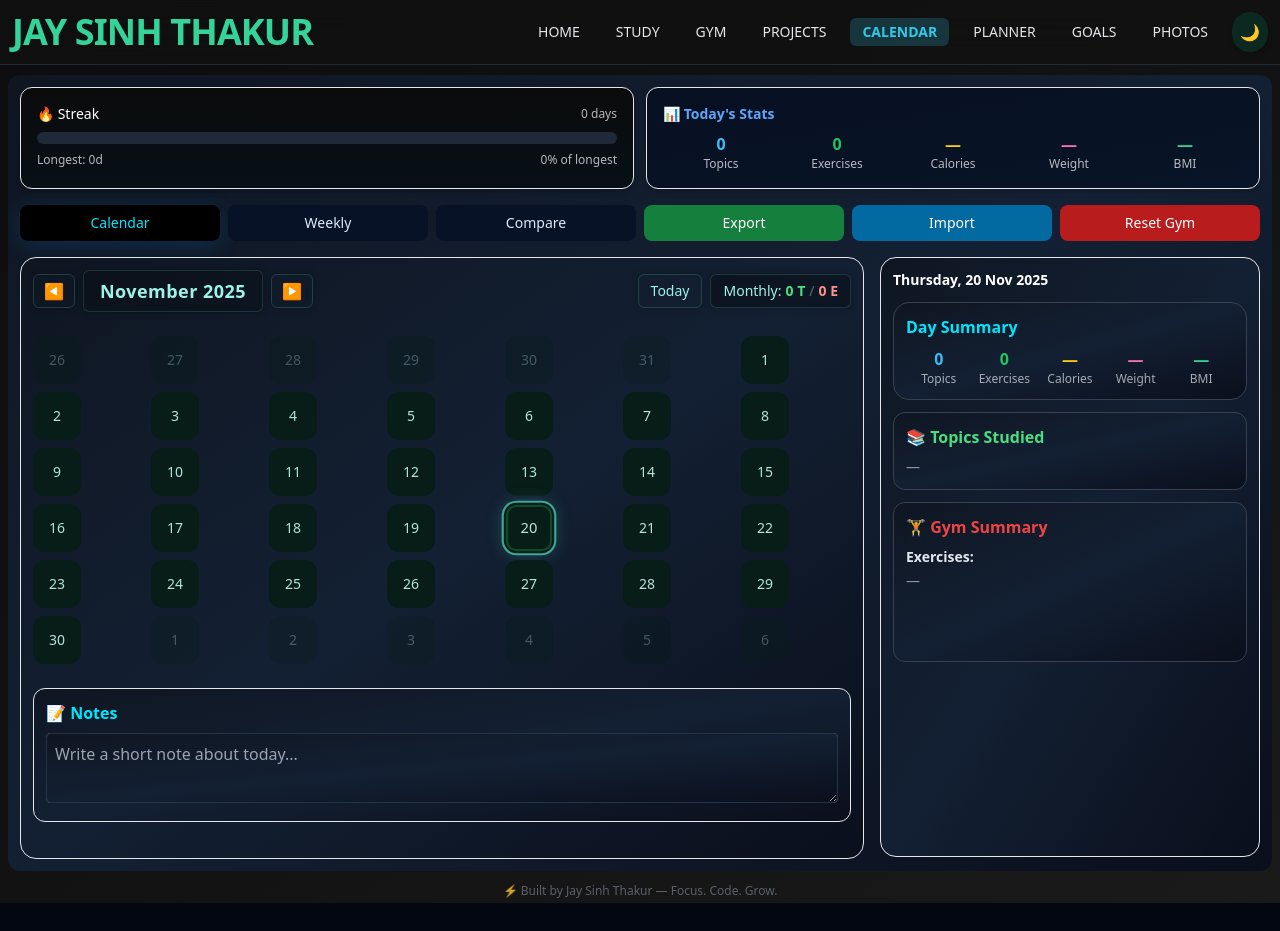
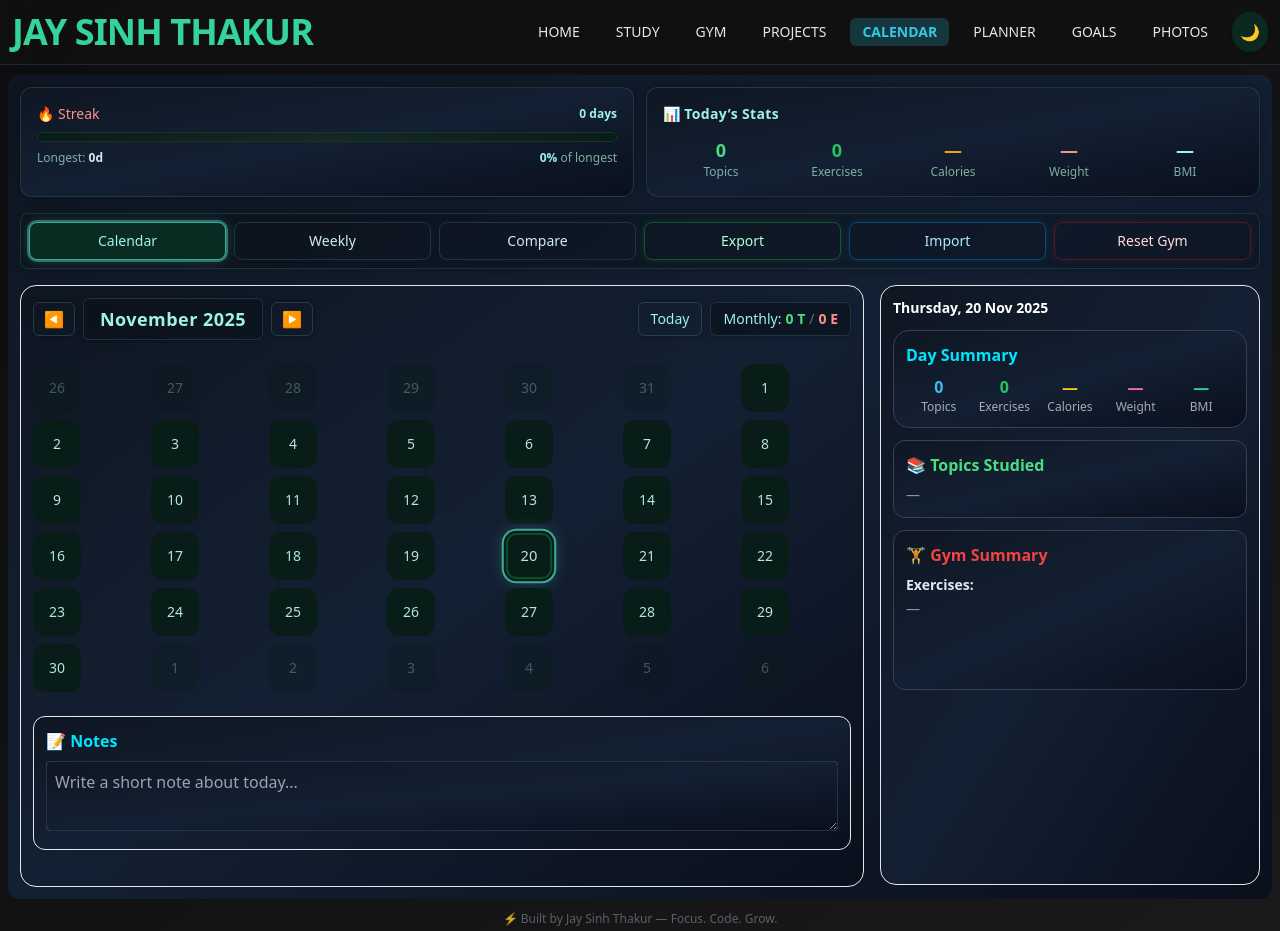
Before and after one commit to SpaceWandererr/fitness-dashboard, a React (Vite) app: page /calendar in a window 1280 px wide. Before the commit the page ends 903 px from the top, so only its background shows below. Built offline with nearby package versions, Linux system fonts and the light colour scheme.

Commit message:
Enhance Calendar component with improved styling, gradient backgrounds, and updated button designs for better user experience

```diff
--- a/src/components/Calendar.jsx
+++ b/src/components/Calendar.jsx
@@ -464,65 +464,135 @@ export default function CalendarFullDarkUpdated() {
       {/* Top Controls */}
       <div className="lg:col-span-3 flex flex-col gap-4">
         <div className="grid grid-cols-1 sm:grid-cols-2 gap-3">
-          <div className="rounded-xl p-4 border bg-gradient-to-b from-[#0b0b0b] to-[#071016] shadow-md transition-all duration-300 text-white">
-            <div className="flex items-center justify-between mb-2">
-              <div className="text-sm font-medium">🔥 Streak</div>
-              <div className="text-xs opacity-70">
+          <div
+            className="
+            bg-gradient-to-br from-[#0F0F0F] via-[#183D3D] to-[#0F0F0F]
+            dark:from-[#0F1622] dark:via-[#132033] dark:to-[#0A0F1C]
+             rounded-xl p-4
+             bg-black/30
+             border border-[#2F6B60]/40
+             backdrop-blur-sm
+             shadow-[0_0_12px_rgba(0,0,0,0.35)]
+             transition-all duration-300
+             text-[#E8FFFA]
+           "
+          >
+            {/* Header */}
+            <div className="flex items-center justify-between mb-2          ">
+              <div className="text-sm font-medium text-[#FF8F8F] flex items-center gap-1">
+                🔥 <span>Streak</span>
+              </div>
+              <div className="text-xs text-[#9FF2E8] font-semibold">
                 {streakInfo.current} days
               </div>
             </div>
-            <div className="w-full h-3 bg-gray-800 rounded-full overflow-hidden">
+
+            {/* Progress Bar */}
+            <div className="relative w-full h-2.5 bg-[#081C18] rounded-full overflow-hidden border border-[#2F6B60]/30">
+
+              {/* Subtle background glow */}
+              <div className="absolute inset-0 bg-gradient-to-r from-transparent via-white/5 to-transparent" />
+
+              {/* Fill */}
               <div
-                className="h-full bg-gradient-to-r from-green-500 to-blue-500 transition-all"
+                className={`
+        h-full rounded-full transition-all duration-700
+        ${streakInfo.percent < 50
+                    ? "bg-gradient-to-r from-[#0F766E] to-[#22C55E] shadow-[0_0_6px_#22C55E]"
+                    : "bg-gradient-to-r from-[#7A1D2B] to-[#FF8F8F] shadow-[0_0_8px_#FF8F8F]"
+                  }
+      `}
                 style={{ width: `${streakInfo.percent}%` }}
               />
             </div>
-            <div className="mt-2 text-xs opacity-70 flex justify-between">
-              <span>Longest: {streakInfo.longest}d</span>
-              <span>{streakInfo.percent}% of longest</span>
+
+            {/* Footer Info */}
+            <div className="mt-2 text-xs text-[#7FAFA4] flex justify-between">
+              <span>Longest: <b className="text-[#CDEEE8]">{streakInfo.longest}d</b></span>
+              <span>
+                <b className="text-[#9FF2E8]">{streakInfo.percent}%</b> of longest
+              </span>
             </div>
           </div>
 
+
           {/* Today's Stats (replaces quote) */}
-          <div className="rounded-xl p-4 border bg-gradient-to-br from-[#071022] to-[#081427] shadow-md transition-all duration-300 text-white">
-            <div className="text-sm font-semibold text-[#60a5fa] mb-1">
-              📊 Today's Stats
+          <div
+            className="
+            bg-gradient-to-br from-[#0F0F0F] via-[#183D3D] to-[#0F0F0F]
+            dark:from-[#0F1622] dark:via-[#132033] dark:to-[#0A0F1C]
+    rounded-xl p-4
+    bg-black/30
+    border border-[#2F6B60]/40
+    backdrop-blur-sm
+    shadow-[0_0_12px_rgba(0,0,0,0.35)]
+    transition-all duration-300
+    text-[#E8FFFA]
+  "
+          >
+            {/* Title */}
+            <div className="text-sm font-semibold text-[#9FF2E8] tracking-wide flex items-center gap-1 mb-2">
+              📊 <span>Today’s Stats</span>
             </div>
-            <div className="grid grid-cols-5 text-center mt-2">
+
+            {/* Stats Grid */}
+            <div className="grid grid-cols-5 text-center mt-3 gap-y-2">
+
+              {/* Topics */}
               <div>
-                <p className="text-[#38bdf8] font-semibold">
+                <p className="text-[#4ADE80] font-semibold text-lg">
                   {todayStats.topics}
                 </p>
-                <p className="text-xs opacity-70">Topics</p>
+                <p className="text-xs text-[#7FAFA4]">Topics</p>
               </div>
+
+              {/* Exercises */}
               <div>
-                <p className="text-[#22c55e] font-semibold">
+                <p className="text-[#22C55E] font-semibold text-lg">
                   {todayStats.exercises}
                 </p>
-                <p className="text-xs opacity-70">Exercises</p>
+                <p className="text-xs text-[#7FAFA4]">Exercises</p>
               </div>
+
+              {/* Calories */}
               <div>
-                <p className="text-[#facc15] font-semibold">
+                <p className="text-[#F59E0B] font-semibold text-lg">
                   {todayStats.calories}
                 </p>
-                <p className="text-xs opacity-70">Calories</p>
+                <p className="text-xs text-[#7FAFA4]">Calories</p>
               </div>
+
+              {/* Weight */}
               <div>
-                <p className="text-[#f472b6] font-semibold">
+                <p className="text-[#FF8F8F] font-semibold text-lg">
                   {todayStats.weight}
                 </p>
-                <p className="text-xs opacity-70">Weight</p>
+                <p className="text-xs text-[#7FAFA4]">Weight</p>
               </div>
+
+              {/* BMI */}
               <div>
-                <p className="text-[#34d399] font-semibold">{todayStats.bmi}</p>
-                <p className="text-xs opacity-70">BMI</p>
+                <p className="text-[#9FF2E8] font-semibold text-lg">
+                  {todayStats.bmi}
+                </p>
+                <p className="text-xs text-[#7FAFA4]">BMI</p>
               </div>
+
             </div>
           </div>
+
         </div>
 
         {/* Buttons */}
-        <div className="grid grid-cols-2 sm:grid-cols-3 lg:grid-cols-6 gap-2 text-center">
+        <div className="
+  grid grid-cols-2 sm:grid-cols-3 lg:grid-cols-6 gap-2 text-center
+  p-2 rounded-lg
+  bg-black/20
+  border border-[#2F6B60]/40
+  backdrop-blur-sm
+  shadow-[0_0_10px_rgba(0,0,0,0.3)]
+">
+
           {[
             { label: "Calendar", val: "calendar" },
             { label: "Weekly", val: "weekly" },
@@ -531,23 +601,65 @@ export default function CalendarFullDarkUpdated() {
             <button
               key={btn.val}
               onClick={() => setView(btn.val)}
-              className={`w-full py-2 rounded-lg text-sm font-medium transition-all duration-300 ${view === btn.val
-                ? "bg-[#000000] text-[#00e5ff] shadow-[0_4px_20px_rgba(0,149,255,0.18)]"
-                : "bg-[#071227] hover:bg-[#0b2a44] text-[#dbeafe]"
-                }`}
+              className={`
+        w-full py-2 rounded-lg text-sm font-medium
+        border transition-all duration-200
+        ${view === btn.val
+                  ? `
+              bg-[#0A2B22]
+              text-[#9FF2E8]
+              border-[#3FA796]
+              ring-2 ring-[#3FA796]/60
+              shadow-[0_0_12px_rgba(63,167,150,0.4)]
+            `
+                  : `
+              bg-transparent
+              text-[#CDEEE8]
+              border-[#2F6B60]/40
+              hover:border-[#4ade80]
+              hover:text-[#E8FFFA]
+              hover:shadow-[0_0_8px_#4ade80]
+            `
+                }
+        active:scale-95
+      `}
             >
               {btn.label}
             </button>
           ))}
 
+          {/* Export Button */}
           <button
             onClick={exportAll}
-            className="w-full py-2 rounded-lg text-sm bg-[#15803d] hover:bg-[#166534] text-white"
+            className="
+      w-full py-2 rounded-lg text-sm font-medium
+      text-[#B6FFD7]
+      bg-transparent
+      border border-[#15803d]/60
+      shadow-[0_0_6px_rgba(21,128,61,0.3)]
+      transition-all duration-200
+      hover:bg-[#052E19]
+      hover:border-[#22c55e]
+      hover:shadow-[0_0_8px_#22c55e]
+      active:scale-95
+    "
           >
             Export
           </button>
 
-          <label className="w-full py-2 rounded-lg text-sm bg-[#0369a1] hover:bg-[#075985] text-white cursor-pointer">
+          {/* Import Button */}
+          <label className="
+    w-full py-2 rounded-lg text-sm font-medium cursor-pointer text-center
+    text-[#AEE7FF]
+    bg-transparent
+    border border-[#0369a1]/60
+    shadow-[0_0_6px_rgba(3,105,161,0.3)]
+    transition-all duration-200
+    hover:bg-[#031927]
+    hover:border-[#0ea5e9]
+    hover:shadow-[0_0_8px_#0ea5e9]
+    active:scale-95
+  ">
             Import
             <input
               type="file"
@@ -557,13 +669,26 @@ export default function CalendarFullDarkUpdated() {
             />
           </label>
 
+          {/* Reset Gym */}
           <button
             onClick={resetGymProgress}
-            className="w-full py-2 rounded-lg text-sm bg-[#b91c1c] hover:bg-[#991b1b] text-white"
+            className="
+      w-full py-2 rounded-lg text-sm font-medium
+      text-[#FFDADA]
+      bg-transparent
+      border border-[#7A1D2B]/60
+      shadow-[0_0_6px_rgba(122,29,43,0.35)]
+      transition-all duration-200
+      hover:bg-[#2A0509]
+      hover:border-[#B82132]
+      hover:shadow-[0_0_8px_#B82132]
+      active:scale-95
+    "
           >
             Reset Gym
           </button>
         </div>
+
       </div>
 
       {/* Calendar Section */}
@@ -630,7 +755,11 @@ export default function CalendarFullDarkUpdated() {
 
             {/* Today Button */}
             <button
-              onClick={() => setMonth(dayjs())}
+              onClick={() =>  {
+               const today = dayjs();
+               setMonth(today); // move calendar to current month
+               setSelectedDate(today.format("YYYY-MM-DD")); // highlight today date
+             }}
               className="
       px-3 py-1.5 rounded-md
       bg-transparent
@@ -715,12 +844,12 @@ export default function CalendarFullDarkUpdated() {
                 onMouseLeave={handleMouseLeaveDate}
                 className={`${base} ${notCur} ${bgClass} ${selectedClass}`}
                 title={`${d.format("ddd, DD MMM YYYY")} — ${status === "both"
-                    ? "Study + Gym"
-                    : status === "study"
-                      ? "Study"
-                      : status === "gym"
-                        ? "Gym"
-                        : "No activity"
+                  ? "Study + Gym"
+                  : status === "study"
+                    ? "Study"
+                    : status === "gym"
+                      ? "Gym"
+                      : "No activity"
                   }`}
               >
                 {/* Today glow ring */}
```
